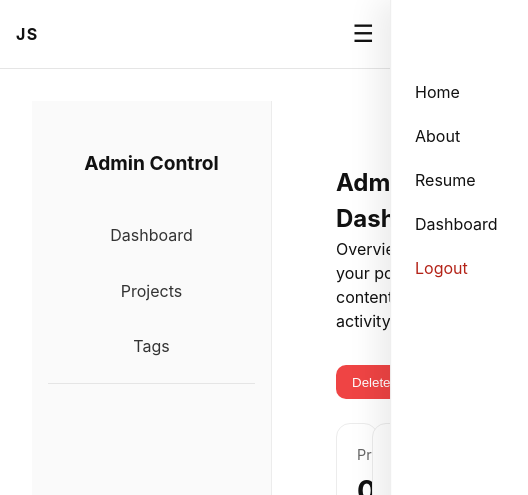
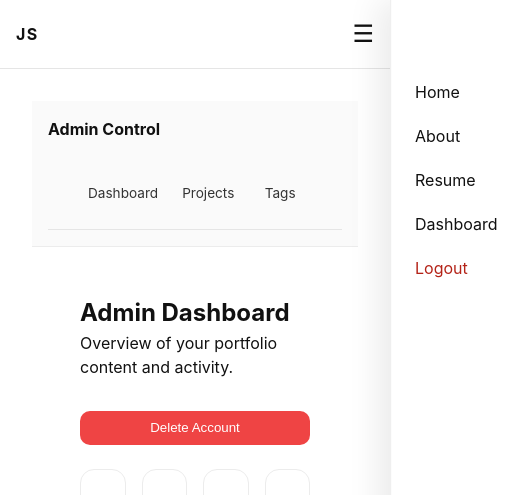
Before and after one commit to jeshurunjet/gallery-portfolio, a React (Vite) app in the folder frontend/: page /admin in a window 390 px wide. Shown: the top 495 px of the page, 528 px wide, since content can reach past the window. Built offline with nearby package versions, Linux system fonts and the light colour scheme; no server answers; sample sign-in values are in the browser's storage.

Commit message:
fixed AdminPage Mobile responsiveness

```diff
--- a/frontend/src/index.css
+++ b/frontend/src/index.css
@@ -787,6 +787,86 @@ main {
   padding: 2rem;
 }
 
+/* Mobile Responsive - Admin Pages */
+/* ----- Admin Mobile Responsiveness ----- */
+@media (max-width: 700px) {
+  .admin-layout {
+    display: block;
+  }
+
+  .admin-sidebar {
+    border-right: none;
+    border-bottom: 1px solid #ececec;
+    padding: 1rem;
+  }
+
+  .admin-title {
+    margin: 0 0 1rem;
+    font-size: 1rem;
+    text-align: left;
+  }
+
+  .admin-nav {
+    display: grid;
+    grid-template-columns: repeat(3, 1fr);
+    gap: 0.5rem;
+  }
+
+  .admin-nav a {
+    text-align: center;
+    padding: 0.6rem 0.5rem;
+    font-size: 0.85rem;
+  }
+
+  .admin-content {
+    padding: 1rem;
+  }
+
+  .admin-page-header {
+    align-items: flex-start;
+  }
+
+  .account-info {
+    width: 100%;
+    align-items: flex-start;
+  }
+
+  .admin-delete-button {
+    width: 100%;
+  }
+
+  .admin-project-card {
+    flex-direction: column;
+    align-items: stretch;
+  }
+
+  .admin-project-image,
+  .admin-project-image-fallback {
+    width: 100%;
+    height: 180px;
+  }
+
+  .admin-project-actions {
+    width: 100%;
+    min-width: 0;
+    flex-direction: row;
+  }
+
+  .admin-project-actions a,
+  .admin-project-actions button {
+    flex: 1;
+  }
+
+  .admin-form-actions {
+    flex-direction: column;
+  }
+
+  .admin-form-actions button,
+  .admin-form-actions a {
+    width: 100%;
+  }
+}
+
 /* ----- Admin Projects Page ----- */
 .admin-project-list {
   margin-top: 1.5rem;
@@ -1358,11 +1438,10 @@ main {
 .admin-recent-info {
   flex: 1;
   min-width: 0;
-  margin: 5rem;
 }
 
 .admin-recent-info h3 {
-  float: right;
+  margin: 0;
   font-size: 0.95rem;
 }
 
```
